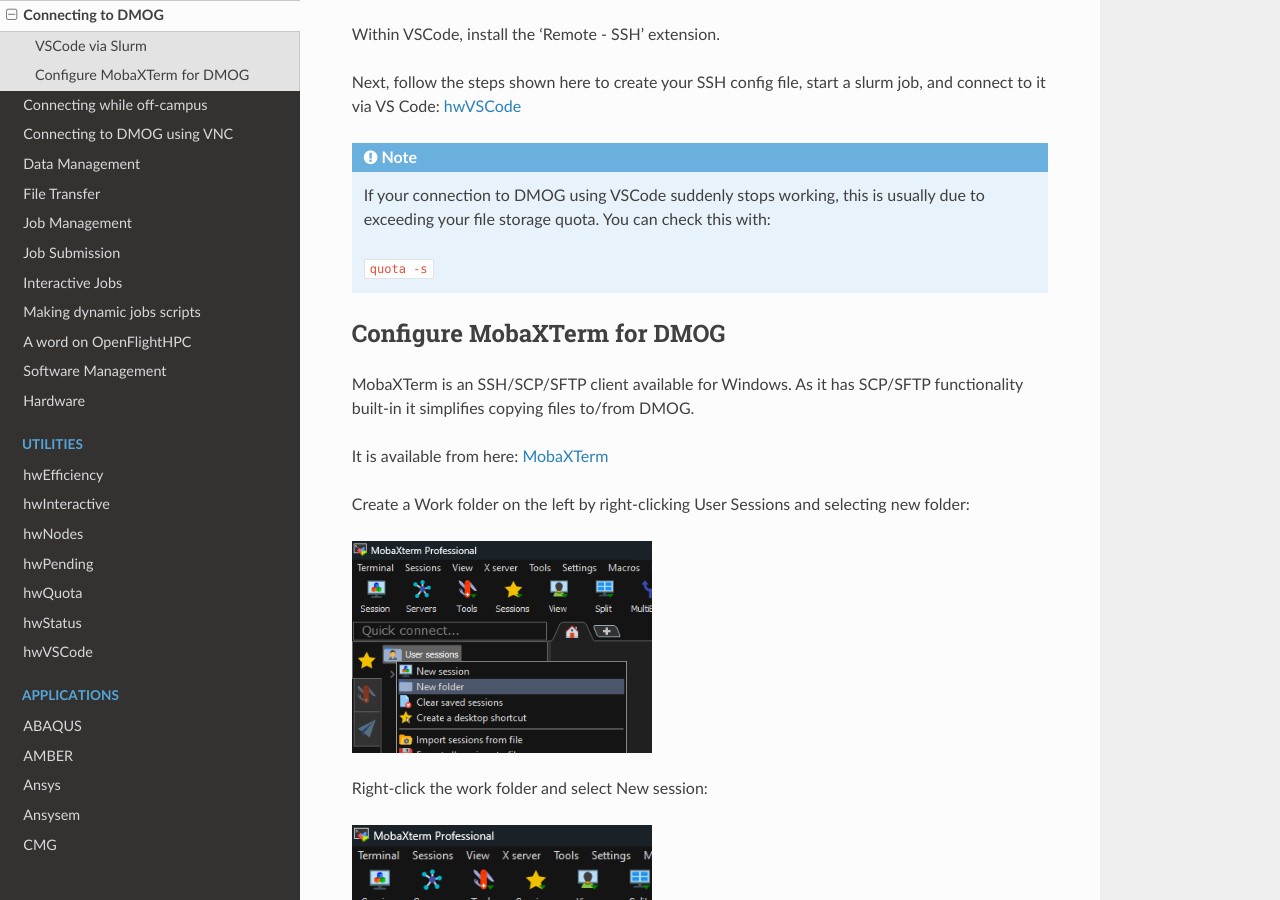
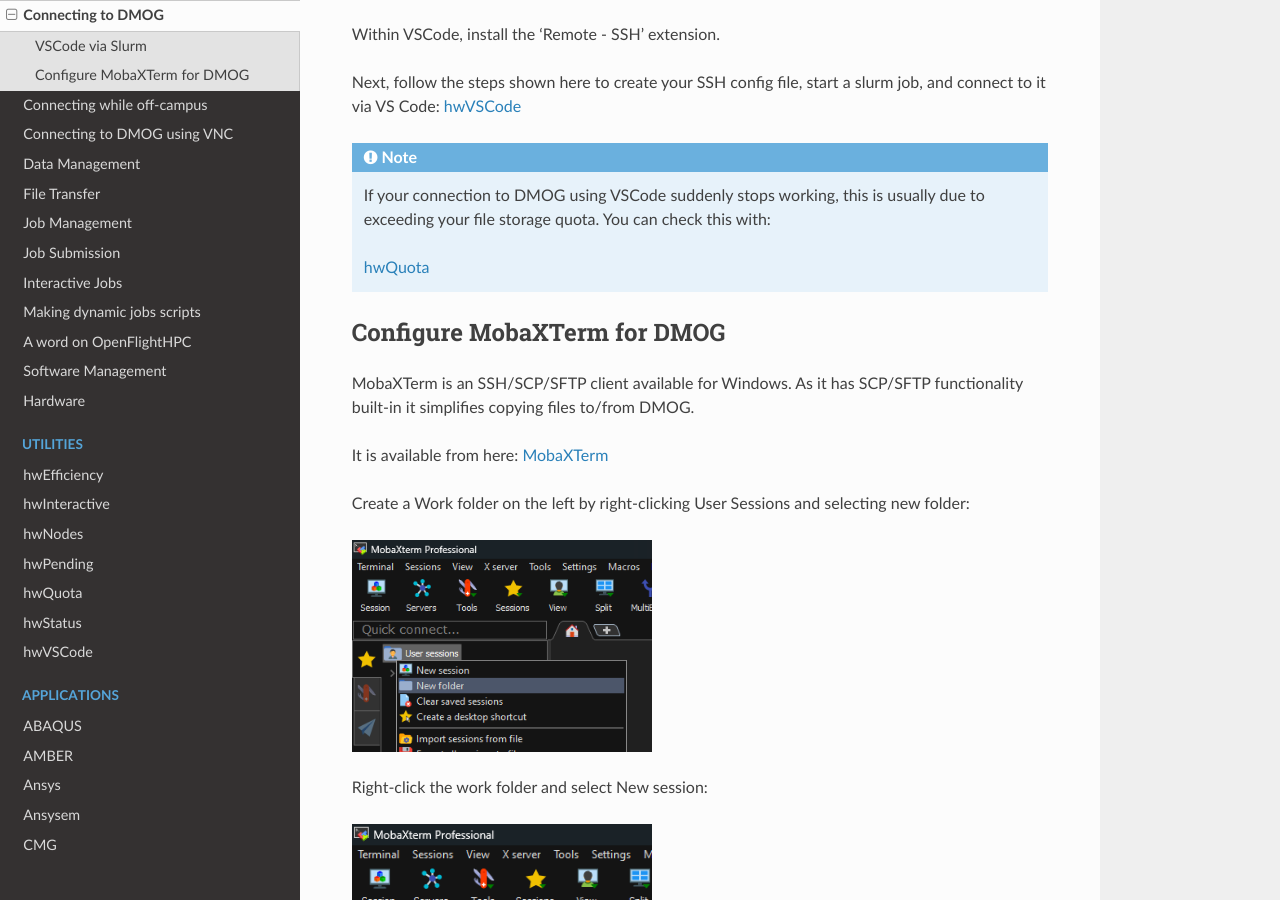
Before and after one commit to jm130/dmogdocs, a Sphinx documentation site: the page built from docs/source/user/connecting.rst, in a window 1280 px wide and 900 px high, scrolled down 716 px. Built offline with Sphinx 7.4.7 and the Read the Docs theme 3.1.0, drawn with Linux system fonts in a browser that asks for light colours.

Commit message:
Update connecting.rst

```diff
--- a/docs/source/user/connecting.rst
+++ b/docs/source/user/connecting.rst
@@ -32,7 +32,7 @@
 .. note::
    If your connection to DMOG using VSCode suddenly stops working, this is usually due to exceeding your file storage quota. You can check this with:
 
-   ``quota -s``
+   :ref:`hwQuota <hwQuota>`
 
 
 Configure MobaXTerm for DMOG
```
